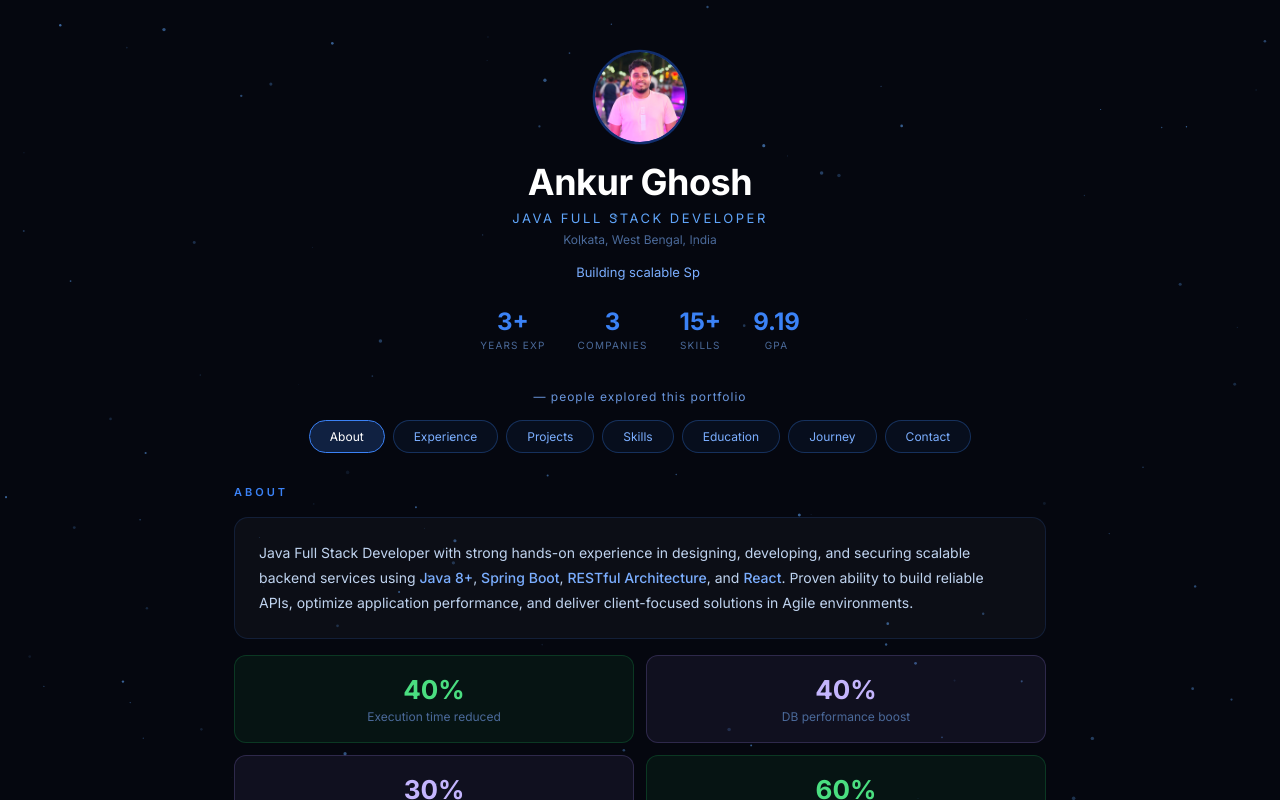
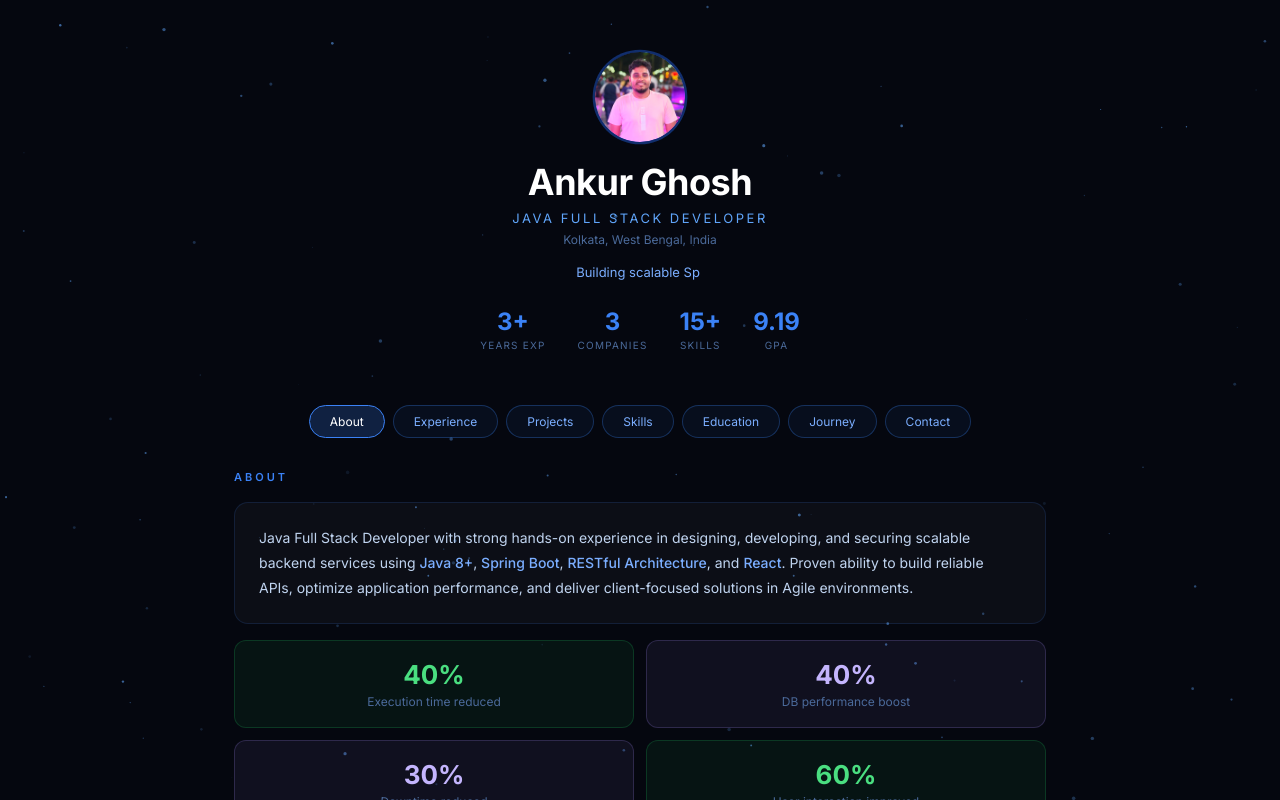
Before and after one commit to Creativewings/react-portfolio, a React (Vite) app: page / in a window 1280 px wide. Shown: the top 800 px of the page. Built offline with nearby package versions, Linux system fonts and the light colour scheme; no server answers.

Commit message:
AddedCounting

```diff
--- a/src/App.jsx
+++ b/src/App.jsx
@@ -53,7 +53,7 @@ export default function App() {
       <div style={{ position: 'relative', zIndex: 2 }}>
         <Hero />
         <div className="visitorBox">
-          {visitors ?? "…"} people explored this portfolio
+          {/* {visitors ?? "…"} people explored this portfolio */}
        </div>
         <NavPills active={active} onSelect={setActive} />
         <div key={active}>
```
